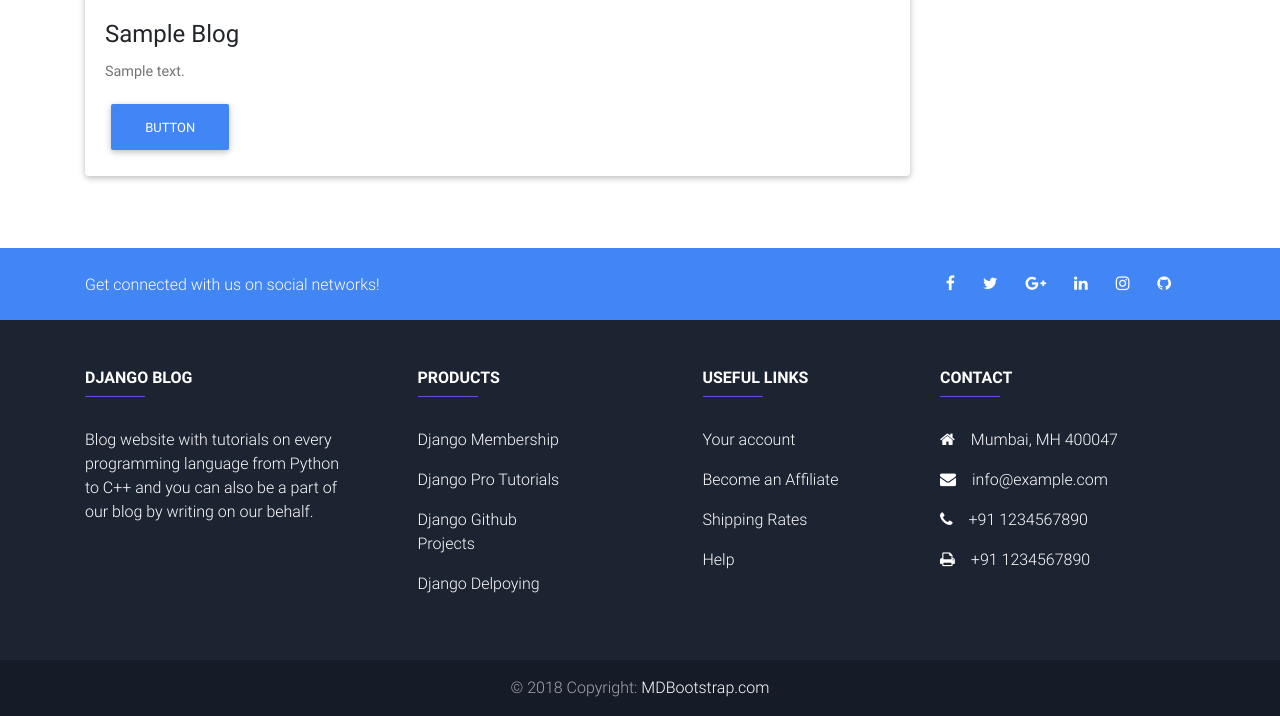
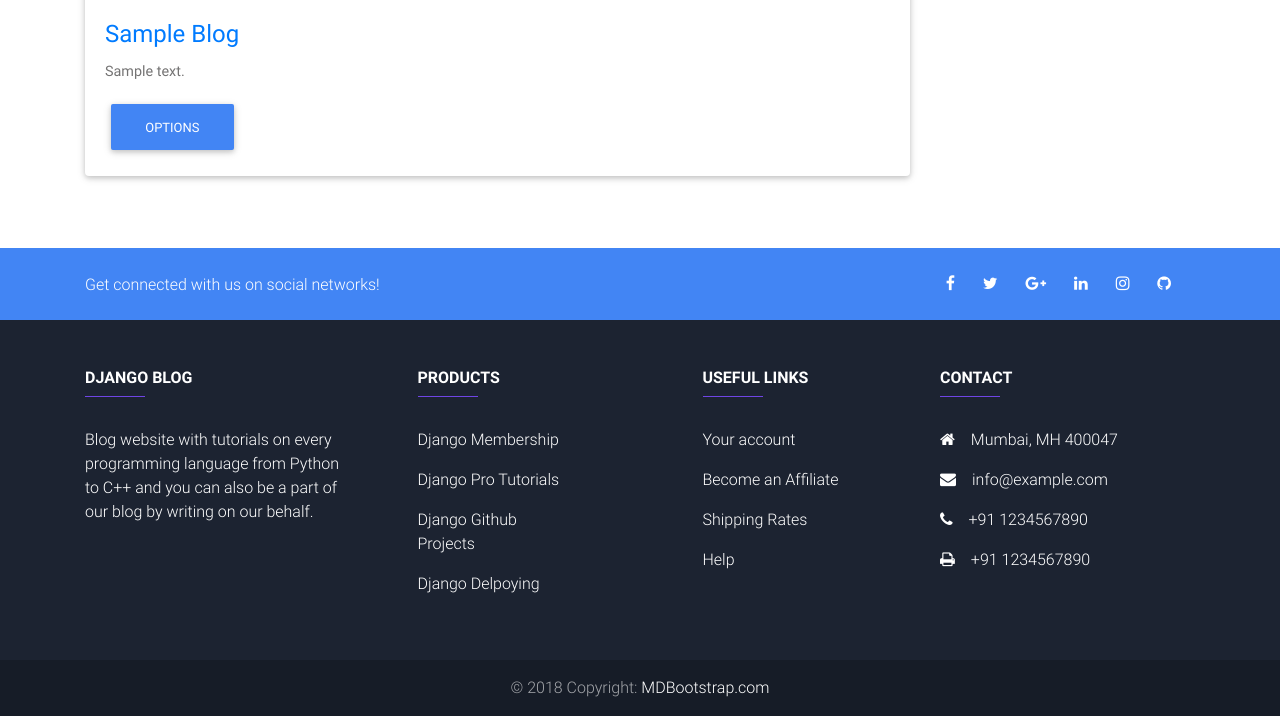
Before and after one commit to Alexmhack/django_postgresql, a Django app: template templates/blog_list/blog_list.html in a window 1280 px wide. Shown: the part 743-1459 px from the top of the page. Run offline with Django 3.2, Linux system fonts and the light colour scheme; a user stored in the database is signed in; tables that the repository leaves empty hold one stand-in row (values such as "Sample post"); the template is opened without the code that fills it: most values are stand-ins (such as "Sample title", 1, 10 or a date in 2020); data that the repository does not hold is empty; some libraries are stand-ins or nearby versions.

Commit message:
add if tag for button viewing and url in title

```diff
--- a/templates/blog_list/blog_list.html
+++ b/templates/blog_list/blog_list.html
@@ -39,11 +39,15 @@
 						  <div class="card-body">
 
 						    <!-- Title -->
-						    <h4 class="card-title">{{ blog.title|title }}</h4>
+						    <a href="{{ blog.get_absolute_url }}">
+						    	<h4 class="card-title">{{ blog.title|title }}</h4>
+						    </a>
 						    <!-- Text -->
 						    <p class="card-text">{{ blog.content }}</p>
 						    <!-- Button -->
-						    <a href="#" class="btn btn-primary">Button</a>
+						    {% if user.is_authenticated %}
+						    	<a href="#" class="btn btn-primary">Options</a>
+						    {% endif %}
 
 						  </div>
 
```
